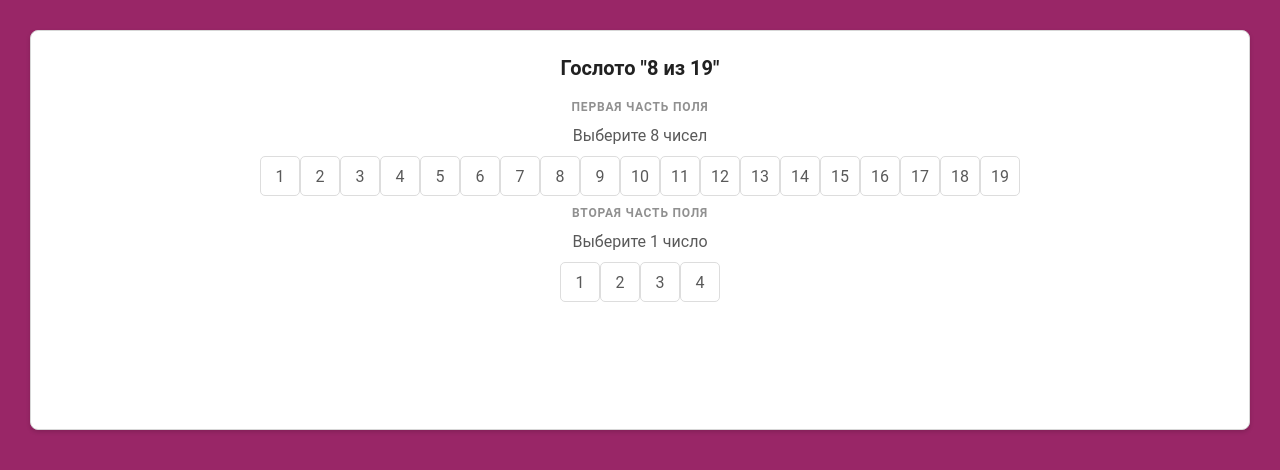
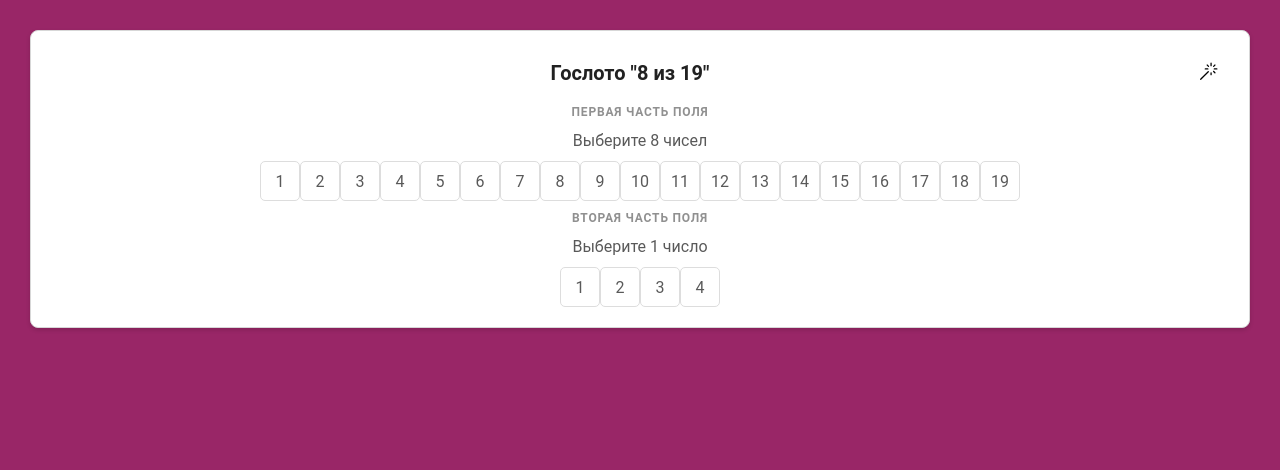
Before and after one commit to lolyaxa/lotto-test, a React (Create React App) app: page / in a window 1280 px wide. Shown: the top 470 px of the page. Built offline with nearby package versions, Linux system fonts and the light colour scheme.

Commit message:
feature: волшебная палочка

```diff
--- a/src/components/Main.jsx
+++ b/src/components/Main.jsx
@@ -2,6 +2,7 @@
 import styled from '@emotion/styled';
 import Numbers from './Numbers';
 import NotificationPopup from './NotificationPopup';
+import wand from '../wand.svg';
 
 // максимальное кол-во выбранных чисел
 const FIRST_SELECTED_MAX = 8;
@@ -21,7 +22,6 @@
   position: absolute;
   left: 0%;
   right: 0%;
-  height: 400px;
   margin: 30px;
   background: #FFFFFF;
   border: 0.5px solid #D7D7D7;
@@ -32,7 +32,7 @@
   font-size: 16px;
   line-height: 1.25;
   color: rgba(0, 0, 0, 0.65);
-  padding: 5px;
+  padding: 10px;
 `;
 
 const Title = styled.div`
@@ -66,6 +66,11 @@
   text-align: center;
   border: 1px solid #AA00A2;
   padding: 10px;
+`;
+
+const WandIconContainer = styled.div`
+  display: inline-block;
+  float: right;
 `;
 
 function getRandomArray(length, max) {
@@ -119,6 +124,14 @@
       <LottoContainer>
         <Title>
           Гослото &quot;8 из 19&quot;
+          <WandIconContainer
+            onClick={() => {
+              setSelectedNums1(getRandomArray(FIRST_SELECTED_MAX, FIRST_ARRAY_LENGTH));
+              setSelectedNums2(getRandomArray(SECOND_SELECTED_MAX, SECOND_ARRAY_LENGTH));
+            }}
+          >
+            <img src={wand} />
+          </WandIconContainer>
         </Title>
         <Subtitle>
           Первая часть поля
```
Also changed, not shown: src/wand.svg (added).
